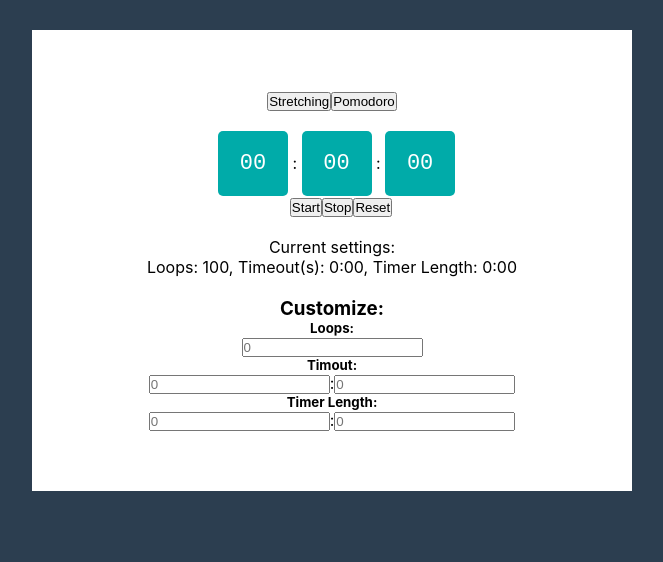
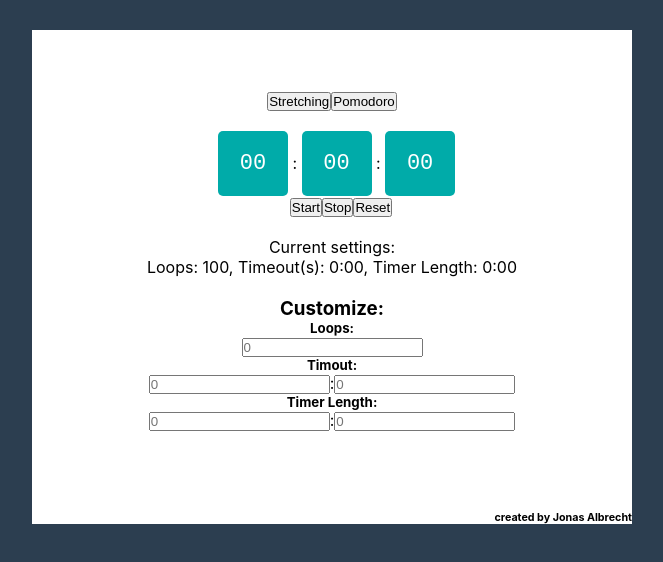
Before and after one commit to joalbrecht/TimerApp, a React (Create React App) app in the folder timer-app/: page / in a window 1280 px wide. Shown: the top 562 px of the page, without its empty margins (308-971 px from the left). Built offline with nearby package versions, Linux system fonts and the light colour scheme.

Commit message:
adding name

```diff
--- a/timer-app/src/App.js
+++ b/timer-app/src/App.js
@@ -9,6 +9,7 @@ class App extends Component {
   render(){
     return(<div>
       <Timer/>
+
    </div>
     )
   }
--- a/timer-app/src/Timer.js
+++ b/timer-app/src/Timer.js
@@ -191,8 +191,10 @@ class Timer extends Component {
                         <input type='number' placeholder='0' seconds='seconds' onChange={this.handleSubmit2}/> </p>
 
                 </form>
+
                 </div>
-
+                &nbsp;&nbsp;&nbsp;&nbsp;
+                <p align="right"><h6>created by Jonas Albrecht</h6></p>
      </div>
     </div>
         )
```
